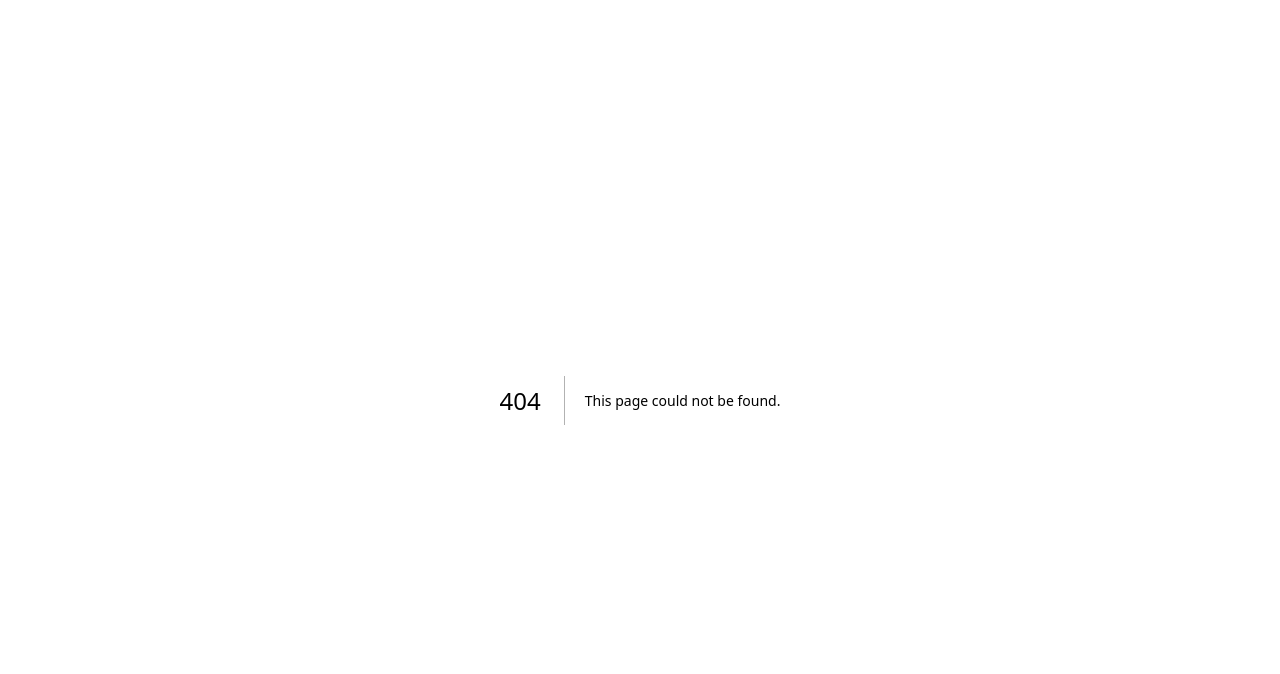
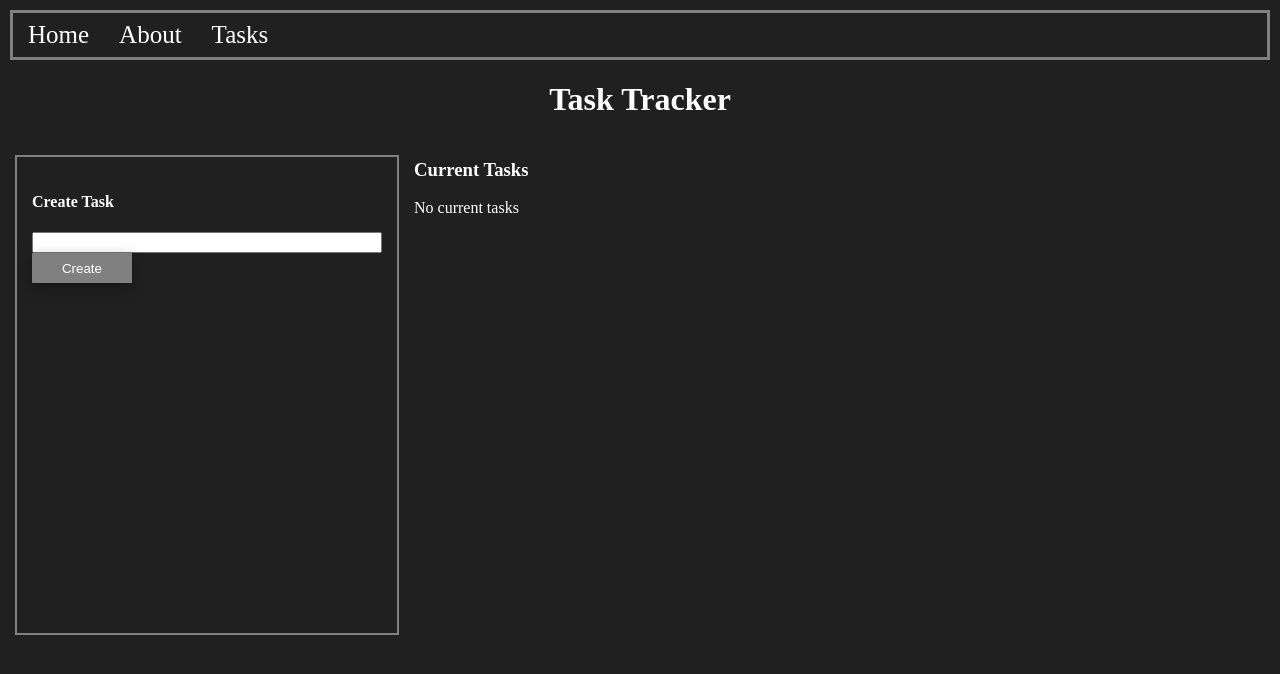
Before and after one commit to Jaysandjay/Assignment1-CPAN-144, a Next.js app: page /tasks in a window 1280 px wide. Before the commit this address had no page. Shown: the top 674 px of the page. Built offline with nearby package versions, Linux system fonts and the light colour scheme.

Commit message:
Added home, about, tasks

```diff
--- /dev/null
+++ b/app/components/Navigation.js
@@ -0,0 +1,14 @@
+import React from "react";
+import Link from "next/link";
+
+const Navigation = () => {
+    return(
+        <nav>
+            <Link href="/">Home</Link>
+            <Link href="/about">About</Link>
+            <Link href="/tasks">Tasks</Link>
+        </nav>
+    )
+}
+
+export default Navigation
--- /dev/null
+++ b/app/components/Title.js
@@ -0,0 +1,9 @@
+import React from "react";
+
+export default function Title({title}){
+    return(
+        <>
+        <h1 className="title">{title}</h1>
+        </>
+    )
+}
--- a/app/globals.css
+++ b/app/globals.css
@@ -1,42 +1,106 @@
-:root {
-  --background: #ffffff;
-  --foreground: #171717;
-}
-
-@media (prefers-color-scheme: dark) {
-  :root {
-    --background: #0a0a0a;
-    --foreground: #ededed;
-  }
-}
-
-html,
-body {
-  max-width: 100vw;
-  overflow-x: hidden;
+html, body{
+  height: 100%;
+  width: 100%;
+  margin: 0;
+  padding: 0;
+  overflow-x: hidden; /* optional: hide horizontal scroll */
 }
 
 body {
-  color: var(--foreground);
-  background: var(--background);
-  font-family: Arial, Helvetica, sans-serif;
-  -webkit-font-smoothing: antialiased;
-  -moz-osx-font-smoothing: grayscale;
+  background: #202020;
+  color: white;
 }
 
-* {
+nav{
   box-sizing: border-box;
-  padding: 0;
-  margin: 0;
+  margin: 10px;
+  border: solid 3px gray;
+  height: 50px;
+  display: flex;
+  align-items: center;
 }
 
-a {
-  color: inherit;
+nav a{
+  margin: 15px;
+  cursor: pointer;
+  color: white;
   text-decoration: none;
+  font-size: 25px;
 }
 
-@media (prefers-color-scheme: dark) {
-  html {
-    color-scheme: dark;
-  }
+nav a:hover{
+  color: rgb(110, 108, 108);
 }
+
+.title{
+  text-align: center;
+}
+
+.about{
+  text-align: center;
+}
+
+.activePage{
+  color: blue;
+}
+
+.homeMessage{
+  box-sizing: border-box;
+  width: 100%;
+  font-size: 25px;
+  margin: 15px;
+  text-align: center;
+  padding: 5px;
+  margin-top: 5px;
+}
+
+h2{
+  display: block;
+  font-size: 40px !important;
+  margin-top: 18px;
+}
+
+button{
+  background-color: grey;
+  color: white;
+  width: 100px;
+  height: 30px;
+  border: none;
+  box-shadow: rgba(0, 0, 0, 0.35) 0px 5px 15px;
+  cursor: pointer;
+}
+
+button:hover{
+  background-color: rgb(100, 99, 99);
+}
+
+.homeMessage ol{
+  margin-top: 10px;
+  position: fixed;
+  left: 50%;
+  text-align: left;
+  transform: translate(-50%);
+}
+
+.createTask{
+  box-sizing: border-box;
+  border: solid 2px gray;
+  display: flex;
+  flex-direction: column;
+  padding: 15px;
+  margin: 15px;
+  width: 30%;
+  height: 60vh;
+}
+
+.delete{
+  color: rgb(124, 48, 48);
+  height: 20px;
+  width: 50px;
+  border-radius: 15px;
+  margin-left: 15px;
+}
+
+.taskLayout{
+  display: flex;
+}
--- a/package.json
+++ b/package.json
@@ -9,8 +9,9 @@
     "lint": "next lint"
   },
   "dependencies": {
+    "next": "15.3.2",
     "react": "^19.0.0",
     "react-dom": "^19.0.0",
-    "next": "15.3.2"
+    "react-router-dom": "^7.6.1"
   }
 }
--- /dev/null
+++ b/pages/_app.js
@@ -0,0 +1,12 @@
+
+import '@/app/globals.css'
+import Navigation from '@/app/components/Navigation'
+
+export default function MyApp({ Component, pageProps }) {
+  return(
+    <>
+        <Navigation></Navigation>
+        <Component {...pageProps} />
+
+    </>
+)}
--- /dev/null
+++ b/pages/tasks.js
@@ -0,0 +1,57 @@
+import Title from "@/app/components/Title";
+import React from "react";
+import { useState } from "react";
+
+export default function tasks (){
+
+    const [tasks, setTasks] = useState([])
+    const [input, setInput] = useState("")
+    const [isValid, setIsValid] = useState(true)
+
+
+    function addTask(){
+        if(input.trim() != ""){
+            setIsValid(true)
+            setTasks([...tasks, input])
+            setInput("")
+        }else{
+            setIsValid(false)
+        }
+    }
+
+    function deleteTask(task){
+        const updatedList = tasks.filter((t) => t !== task)
+        setTasks(updatedList)
+    }
+
+    return(
+        <div>
+            <Title title="Task Tracker"/>
+
+            <div className="taskLayout">
+                <div className="createTask">
+                    <h4>Create Task</h4>
+                    <input type="text" value={input} onChange={(e)=> setInput(e.target.value)}></input>
+                    <button onClick={addTask} >Create</button>
+                    <p>{isValid ?  "" : "Invalid, feild is empty"}</p>
+                </div>
+
+                <div className="current Tasks">
+                    <h3>Current Tasks</h3>
+                    <div>
+                        <p>{tasks.length != 0 ? "" : "No current tasks"}</p>
+                        <ul>
+                            {tasks.map((task) =>
+                            <li>
+                                {task}
+                                <button className="delete" onClick={() => deleteTask(task)}>Delete</button>
+                            </li>
+
+                            )}
+                        </ul>
+                    </div>
+                </div>
+            </div>
+        </div>
+    )
+}
```
Also changed, not shown: app/index.js (added, +9 -0 lines), app/page.js (deleted, +0 -95 lines), pages/about.js (added, +16 -0 lines), pages/index.js (added, +25 -0 lines), 1 other file (tests, documents, lock files or other folders).
